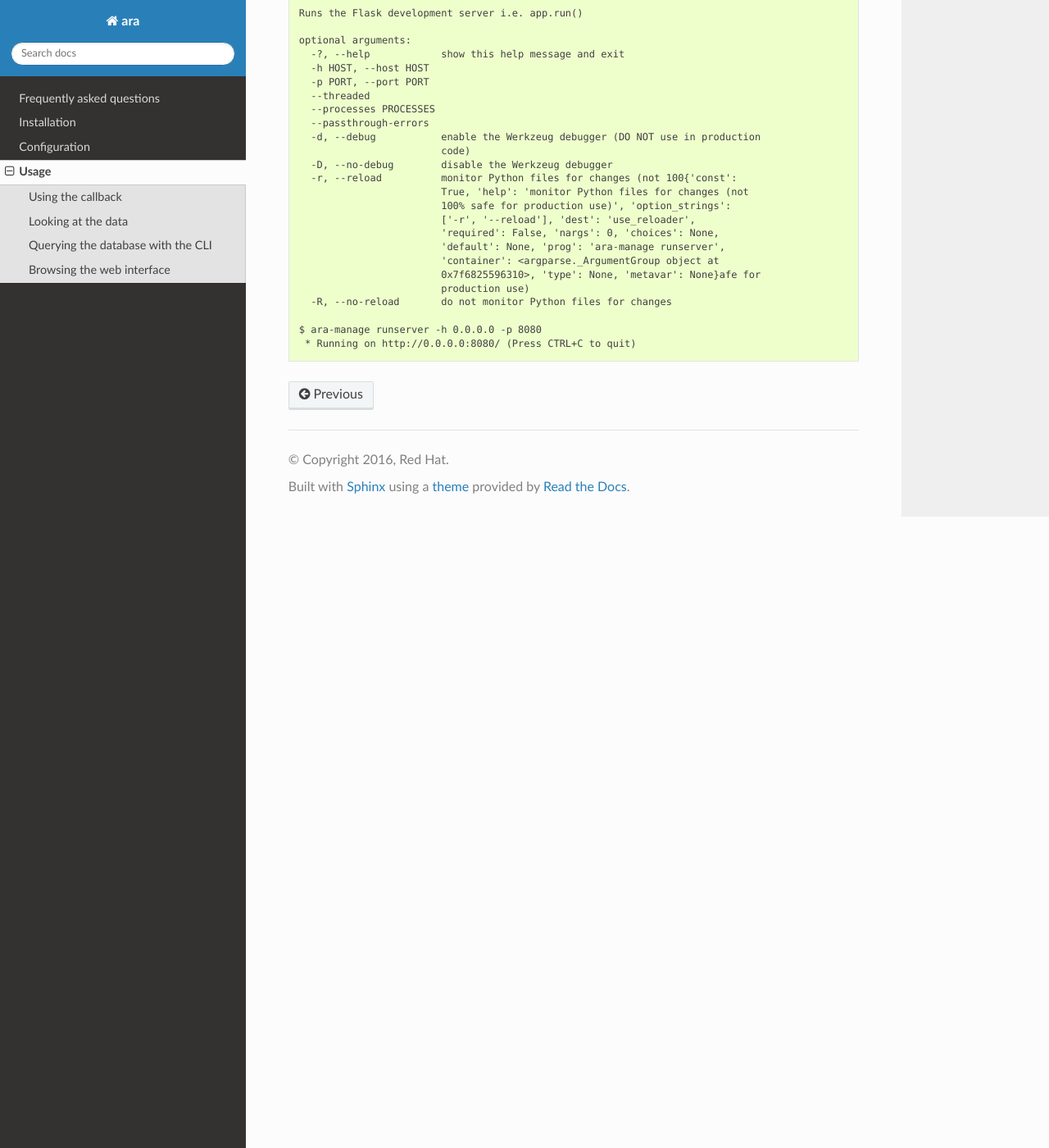
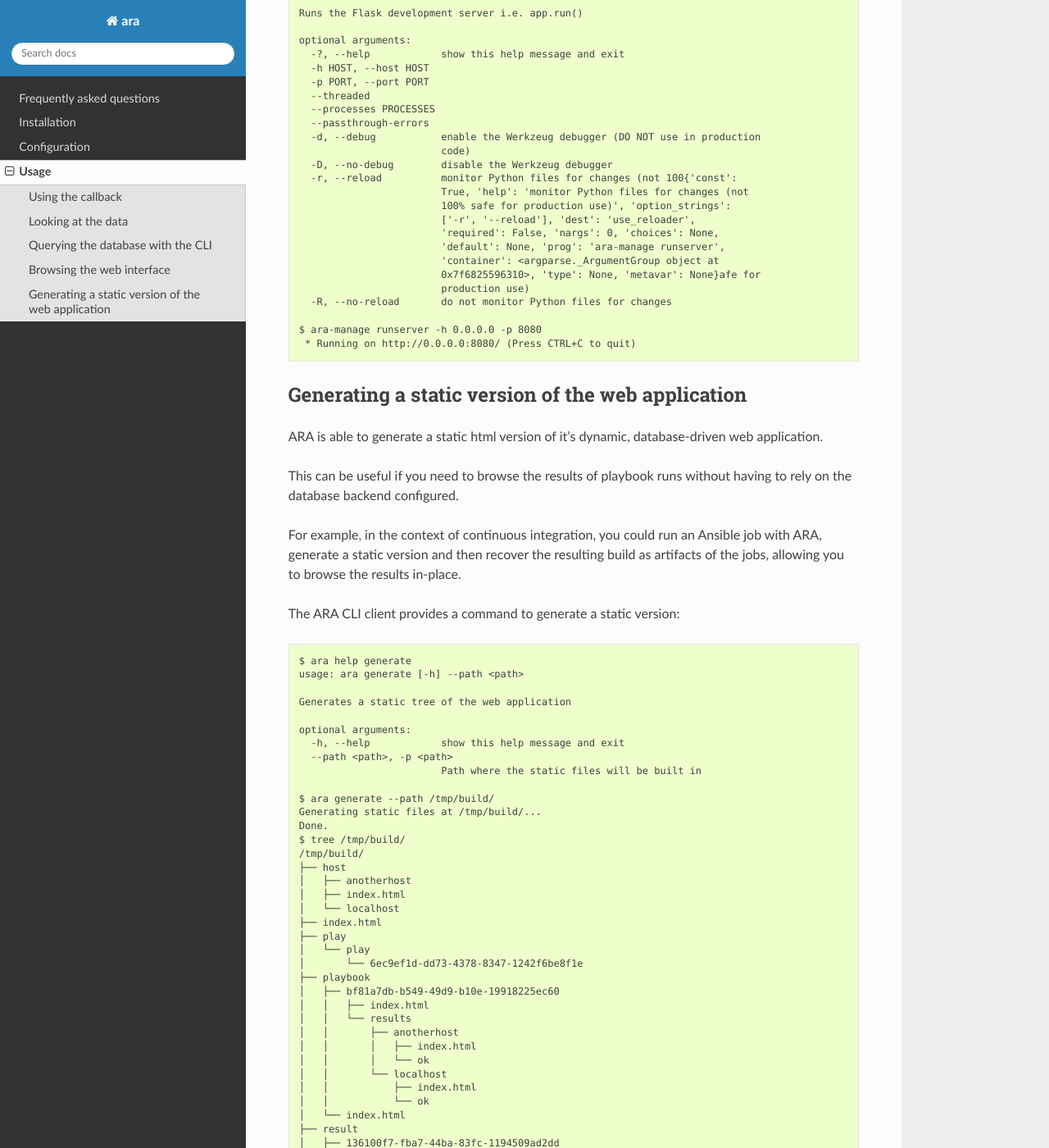
Before and after one commit to ansible-community/ara, a Sphinx documentation site: the page built from docs/usage.rst, in a window 1280 px wide and 1400 px high, scrolled down 2826 px. Shown: the whole window at 82% size. Built offline with Sphinx 7.4.7 and the Read the Docs theme 2.0.0, drawn with Linux system fonts in a browser that asks for light colours; the version number could not be read and is left out; some of the changed text lies outside the part shown.

Commit message:
Add a command for generating a static version of the ARA webapp
Closes: #3

```diff
--- a/docs/usage.rst
+++ b/docs/usage.rst
@@ -172,3 +172,70 @@
      * Running on http://0.0.0.0:8080/ (Press CTRL+C to quit)
 
 .. _any other Flask application: http://flask.pocoo.org/docs/0.10/deploying/uwsgi/
+
+Generating a static version of the web application
+--------------------------------------------------
+ARA is able to generate a static html version of it's dynamic, database-driven
+web application.
+
+This can be useful if you need to browse the results of playbook runs without
+having to rely on the database backend configured.
+
+For example, in the context of continuous integration, you could run an Ansible
+job with ARA, generate a static version and then recover the resulting build as
+artifacts of the jobs, allowing you to browse the results in-place.
+
+The ARA CLI client provides a command to generate a static version::
+
+    $ ara help generate
+    usage: ara generate [-h] --path <path>
+
+    Generates a static tree of the web application
+
+    optional arguments:
+      -h, --help            show this help message and exit
+      --path <path>, -p <path>
+                            Path where the static files will be built in
+
+    $ ara generate --path /tmp/build/
+    Generating static files at /tmp/build/...
+    Done.
+    $ tree /tmp/build/
+    /tmp/build/
+    ├── host
+    │   ├── anotherhost
+    │   ├── index.html
+    │   └── localhost
+    ├── index.html
+    ├── play
+    │   └── play
+    │       └── 6ec9ef1d-dd73-4378-8347-1242f6be8f1e
+    ├── playbook
+    │   ├── bf81a7db-b549-49d9-b10e-19918225ec60
+    │   │   ├── index.html
+    │   │   └── results
+    │   │       ├── anotherhost
+    │   │       │   ├── index.html
+    │   │       │   └── ok
+    │   │       └── localhost
+    │   │           ├── index.html
+    │   │           └── ok
+    │   └── index.html
+    ├── result
+    │   ├── 136100f7-fba7-44ba-83fc-1194509ad2dd
+    │   ├── 37532523-b2ec-4931-bb73-3c7e5c6fa7bf
+    │   ├── 3cef2a10-8f41-4f01-bc49-12bed179d7e9
+    │   └── e3b7e172-c6e4-4ee4-b4bc-9a51ff84decb
+    ├── static
+    │   ├── css
+    │   │   ├── ara.css
+    │   │   ├── bootstrap.min.css
+    │   │   └── bootstrap-theme.min.css
+    │   └── js
+    │       ├── bootstrap.min.js
+    │       └── jquery-2.2.3.min.js
+    └── task
+        ├── 570fe763-69bb-4141-80d4-578189c5938b
+        └── 946e1bc6-28b9-4f2f-ad4f-75b3c6c9032d
+
+    13 directories, 22 files
--- a/requirements.txt
+++ b/requirements.txt
@@ -1,6 +1,7 @@
 Flask
 Flask-SQLAlchemy
 Flask-Script
+Frozen-Flask
 pbr>=1.6
 decorator
 cliff
--- a/setup.cfg
+++ b/setup.cfg
@@ -60,3 +60,4 @@
     host show = ara.cli.host:HostShow
     stats list = ara.cli.stats:StatsList
     stats show = ara.cli.stats:StatsShow
+    generate = ara.cli.static:Generate
```
Also changed, not shown: .travis.yml, 6 other files.
